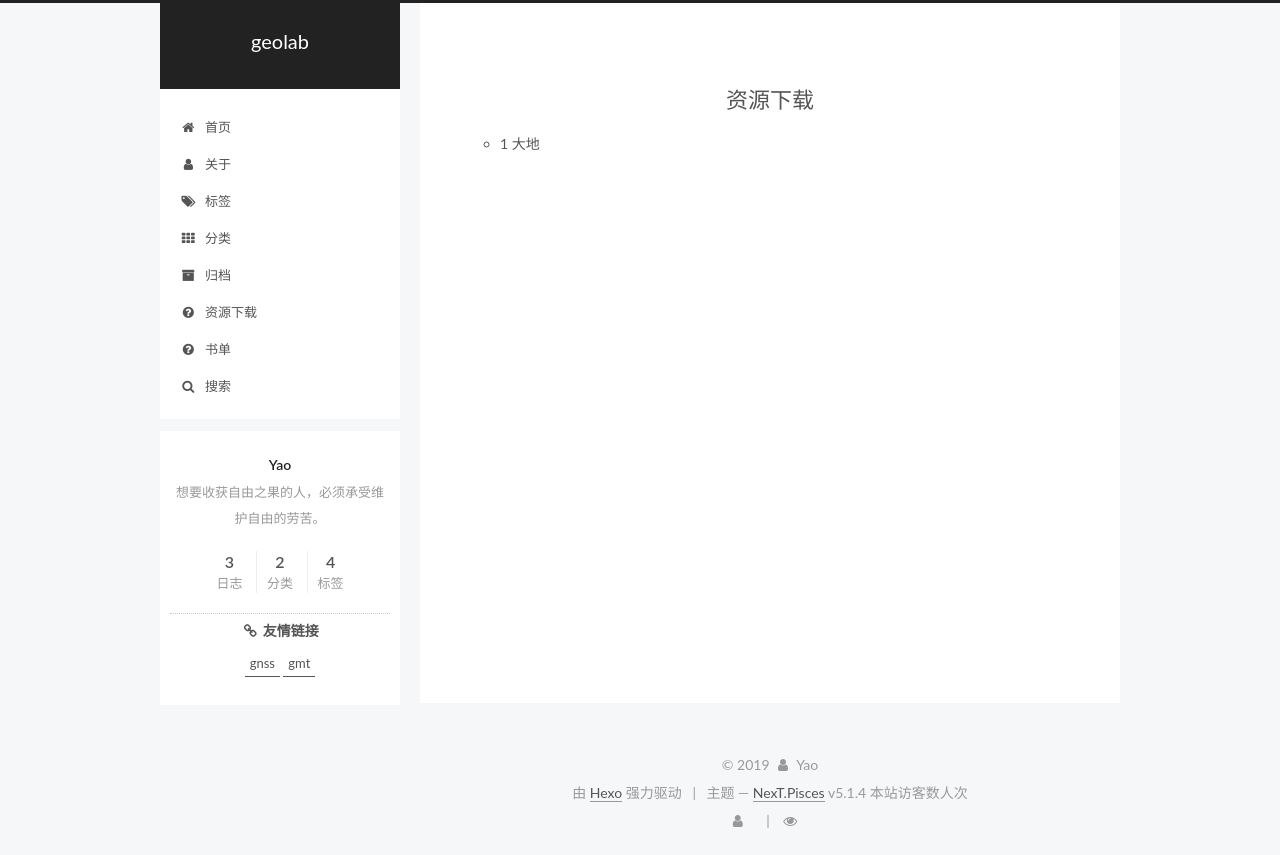
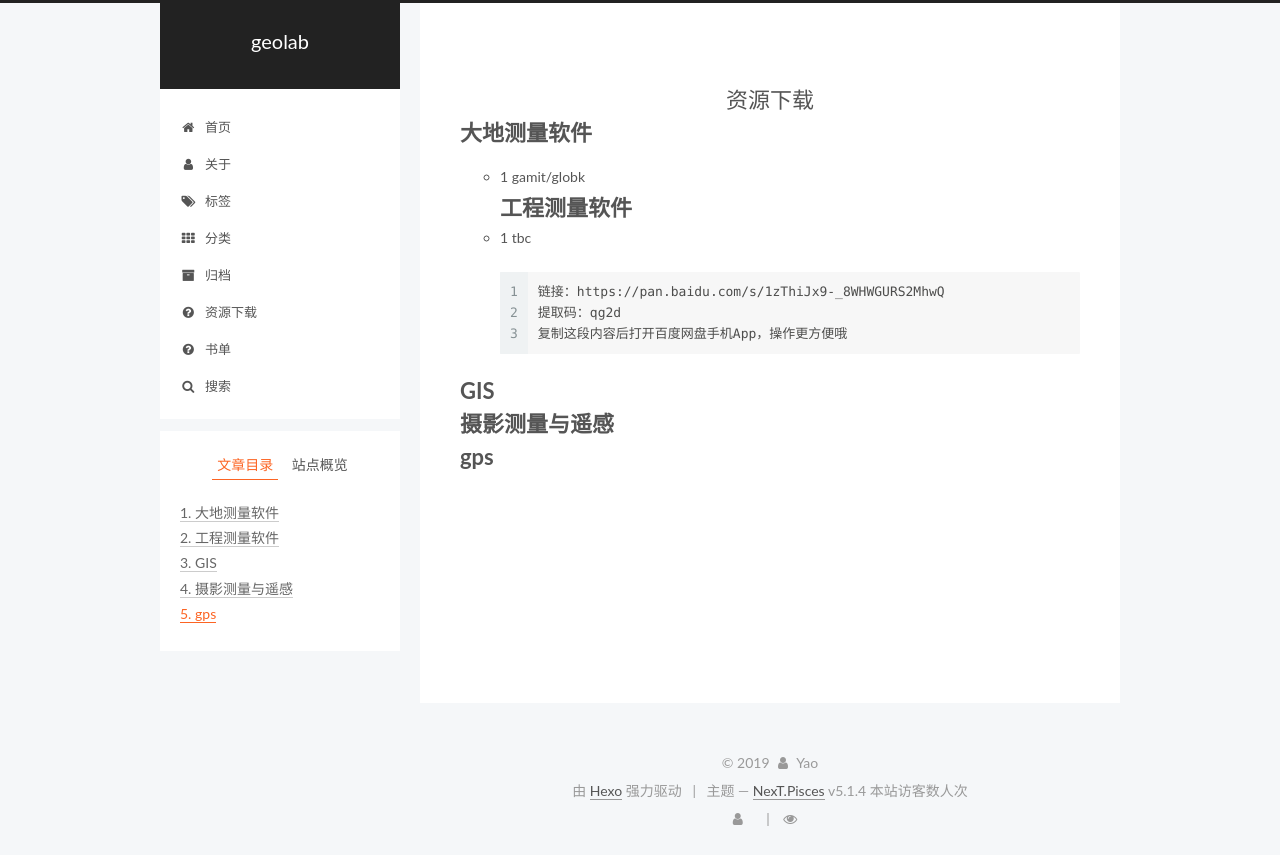
Before and after one commit to xiangdongyao/xiangdongyao.github.io, a plain HTML site: page 资源下载/index.html in a window 1280 px wide. Drawn offline with Linux system fonts and the light colour scheme; some packages are replaced by stand-ins of ours; a script that the page names is missing.

Commit message:
Site updated: 2019-12-12 20:13:37

```diff
--- a/css/main.css
+++ b/css/main.css
@@ -1823,7 +1823,7 @@ pre .javascript .function {
   width: 4px;
   height: 4px;
   border-radius: 50%;
-  background: #882d91;
+  background: #53a4ff;
 }
 .links-of-blogroll {
   font-size: 13px;
--- a/search.xml
+++ b/search.xml
@@ -13,8 +13,8 @@
         <category>GNSS - GAMIT</category>
       </categories>
       <tags>
+        <tag>Test</tag>
         <tag>gamit</tag>
-        <tag>Test</tag>
       </tags>
   </entry>
   <entry>
@@ -29,8 +29,8 @@
         <category>胡言乱语 - 搭建博客</category>
       </categories>
       <tags>
+        <tag>搭建博客</tag>
         <tag>Test</tag>
-        <tag>搭建博客</tag>
       </tags>
   </entry>
   <entry>
--- a/资源下载/index.html
+++ b/资源下载/index.html
@@ -79,17 +79,17 @@
 
 
 
-<meta name="description" content="1 大地">
+<meta name="description" content="大地测量软件 1 gamit/globk工程测量软件 1 tbc 123链接：https://pan.baidu.com/s/1zThiJx9-_8WHWGURS2MhwQ 提取码：qg2d 复制这段内容后打开百度网盘手机App，操作更方便哦    GIS摄影测量与遥感gps">
 <meta property="og:type" content="website">
 <meta property="og:title" content="资源下载">
 <meta property="og:url" content="http://geoyxd.site/资源下载/index.html">
 <meta property="og:site_name" content="geolab">
-<meta property="og:description" content="1 大地">
+<meta property="og:description" content="大地测量软件 1 gamit/globk工程测量软件 1 tbc 123链接：https://pan.baidu.com/s/1zThiJx9-_8WHWGURS2MhwQ 提取码：qg2d 复制这段内容后打开百度网盘手机App，操作更方便哦    GIS摄影测量与遥感gps">
 <meta property="og:locale" content="zh-Hans">
-<meta property="og:updated_time" content="2019-12-12T03:54:04.167Z">
+<meta property="og:updated_time" content="2019-12-12T12:13:04.555Z">
 <meta name="twitter:card" content="summary">
 <meta name="twitter:title" content="资源下载">
-<meta name="twitter:description" content="1 大地">
+<meta name="twitter:description" content="大地测量软件 1 gamit/globk工程测量软件 1 tbc 123链接：https://pan.baidu.com/s/1zThiJx9-_8WHWGURS2MhwQ 提取码：qg2d 复制这段内容后打开百度网盘手机App，操作更方便哦    GIS摄影测量与遥感gps">
 
 
 
@@ -319,10 +319,13 @@
       <div class="post-body">
 
 
-          <ul>
-<li>1 大地</li>
+          <h1 id="大地测量软件"><a href="#大地测量软件" class="headerlink" title="大地测量软件"></a>大地测量软件</h1><ul>
+<li>1 gamit/globk<h1 id="工程测量软件"><a href="#工程测量软件" class="headerlink" title="工程测量软件"></a>工程测量软件</h1></li>
+<li>1 tbc <figure class="highlight plain"><table><tr><td class="gutter"><pre><span class="line">1</span><br><span class="line">2</span><br><span class="line">3</span><br></pre></td><td class="code"><pre><span class="line">链接：https://pan.baidu.com/s/1zThiJx9-_8WHWGURS2MhwQ </span><br><span class="line">提取码：qg2d </span><br><span class="line">复制这段内容后打开百度网盘手机App，操作更方便哦</span><br></pre></td></tr></table></figure>
+
+</li>
 </ul>
-
+<h1 id="GIS"><a href="#GIS" class="headerlink" title="GIS"></a>GIS</h1><h1 id="摄影测量与遥感"><a href="#摄影测量与遥感" class="headerlink" title="摄影测量与遥感"></a>摄影测量与遥感</h1><h1 id="gps"><a href="#gps" class="headerlink" title="gps"></a>gps</h1>
 
       </div>
 
@@ -364,8 +367,17 @@
 
 
 
+        <ul class="sidebar-nav motion-element">
+          <li class="sidebar-nav-toc sidebar-nav-active" data-target="post-toc-wrap">
+            文章目录
+          </li>
+          <li class="sidebar-nav-overview" data-target="site-overview-wrap">
+            站点概览
+          </li>
+        </ul>
 
-      <section class="site-overview-wrap sidebar-panel sidebar-panel-active">
+
+      <section class="site-overview-wrap sidebar-panel">
         <div class="site-overview">
           <div class="site-author motion-element" itemprop="author" itemscope itemtype="http://schema.org/Person">
 
@@ -443,6 +455,22 @@
         </div>
       </section>
 
+
+      <!--noindex-->
+        <section class="post-toc-wrap motion-element sidebar-panel sidebar-panel-active">
+          <div class="post-toc">
+
+
+
+
+
+
+              <div class="post-toc-content"><ol class="nav"><li class="nav-item nav-level-1"><a class="nav-link" href="#大地测量软件"><span class="nav-number">1.</span> <span class="nav-text">大地测量软件</span></a></li><li class="nav-item nav-level-1"><a class="nav-link" href="#工程测量软件"><span class="nav-number">2.</span> <span class="nav-text">工程测量软件</span></a></li><li class="nav-item nav-level-1"><a class="nav-link" href="#GIS"><span class="nav-number">3.</span> <span class="nav-text">GIS</span></a></li><li class="nav-item nav-level-1"><a class="nav-link" href="#摄影测量与遥感"><span class="nav-number">4.</span> <span class="nav-text">摄影测量与遥感</span></a></li><li class="nav-item nav-level-1"><a class="nav-link" href="#gps"><span class="nav-number">5.</span> <span class="nav-text">gps</span></a></li></ol></div>
+
+
+          </div>
+        </section>
+      <!--/noindex-->
 
 
 
```
Also changed, not shown: 2019/08/25/hello-world/index.html (+4 -4 lines), 2019/10/21/gamit-install/index.html (+4 -4 lines).
